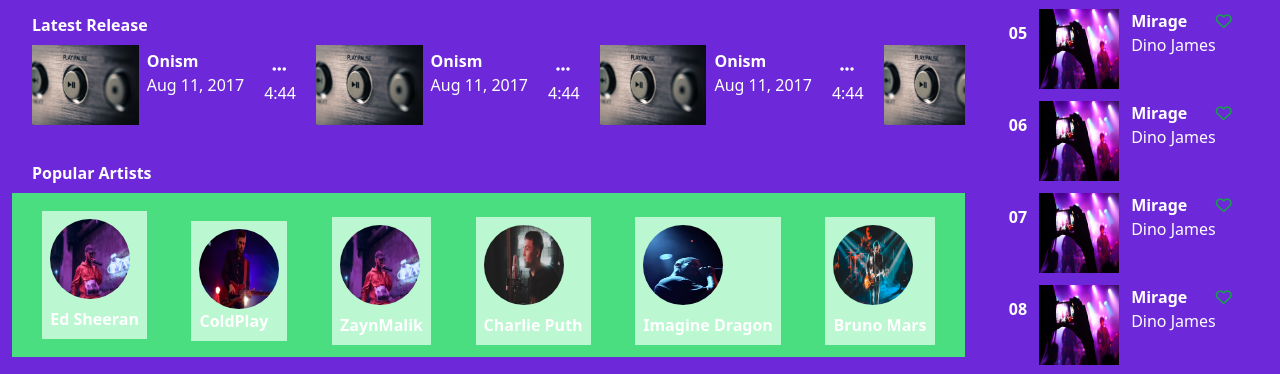
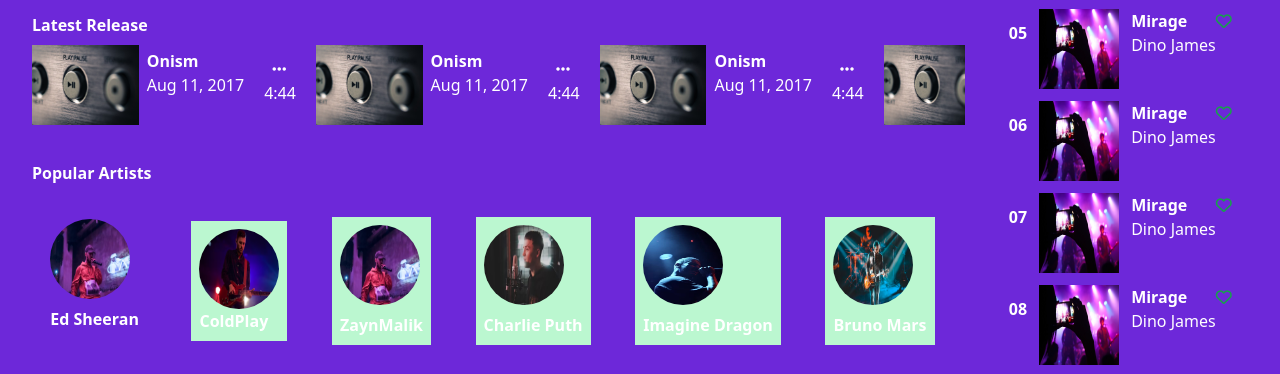
Before and after one commit to ashi345/MusicPlayerWithTailwindCSS, a website: page index.html in a window 1280 px wide. Shown: the part 559-933 px from the top of the page. Drawn offline with Linux system fonts and the light colour scheme.

```diff
--- a/index.html
+++ b/index.html
@@ -170,8 +170,8 @@
                 <h2 class="font-bold ml-5">Popular Artists</h2>
 
                 <!-- artist img and name -->
-                <div class="flex overflow-auto shrink-0 space-x-2 space-y-3 mx-auto p-3 items-center bg-green-400 md:justify-around">
-                    <div class="items-center bg-green-200 max-w-full max-h-full p-2">
+                <div class="flex overflow-auto shrink-0 space-x-2 space-y-3 mx-auto p-3 items-center md:justify-around">
+                    <div class="items-center max-w-full max-h-full p-2">
                         <!-- img -->
                         <a href="#" class="space-y-2">
                             <div>
```
